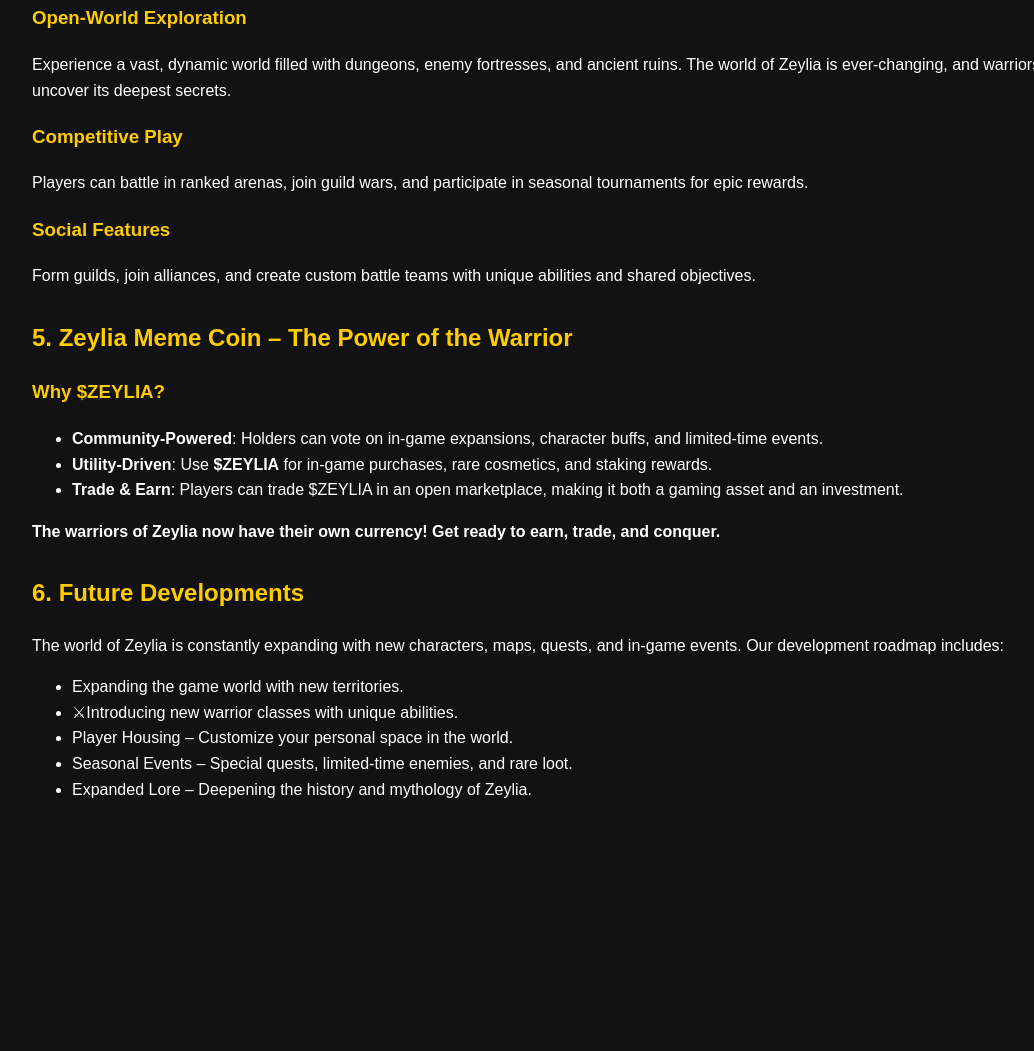
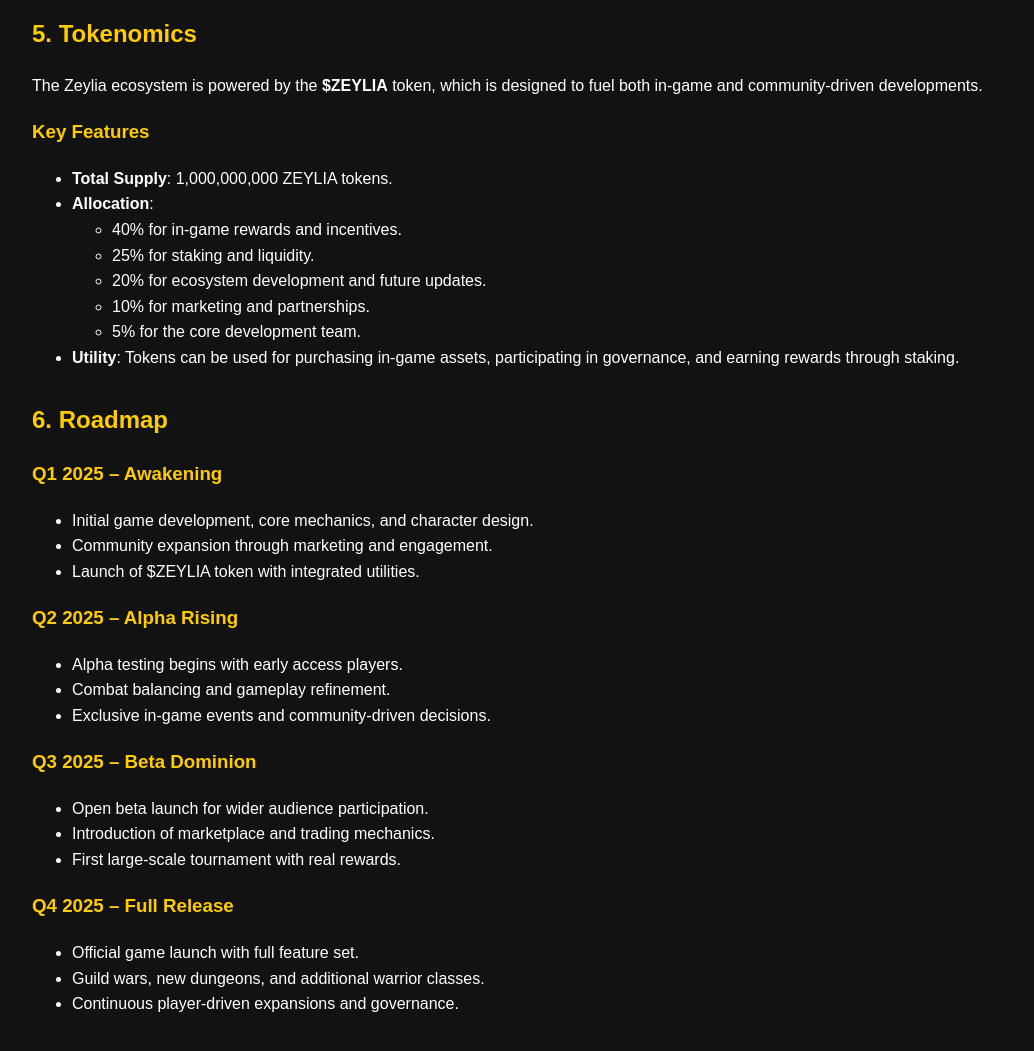
Before and after one commit to ethical-dilkhush/Zeylia, a plain HTML site: page white-paper.html in a window 1280 px wide. Shown: the part 1602-2653 px from the top of the page, without its empty margins (8-1042 px from the left). Before the commit the page ends 2474 px from the top, so only its background shows below. Drawn offline with Linux system fonts and the light colour scheme.

Commit message:
Update white-paper.html

```diff
--- a/white-paper.html
+++ b/white-paper.html
@@ -78,34 +78,52 @@
             <li><strong>Gear Customization</strong> – Upgrade weapons, craft armor, and enhance magical abilities.</li>
             <li><strong>Talent Trees</strong> – Choose a path that suits your playstyle – warrior, rogue, or mage.</li>
         </ul>
-        <h3>Open-World Exploration</h3>
-        <p>Experience a vast, dynamic world filled with dungeons, enemy fortresses, and ancient ruins. The world of Zeylia is ever-changing, and warriors must stay vigilant to uncover its deepest secrets.</p>
-        <h3>Competitive Play</h3>
-        <p>Players can battle in ranked arenas, join guild wars, and participate in seasonal tournaments for epic rewards.</p>
-        <h3>Social Features</h3>
-        <p>Form guilds, join alliances, and create custom battle teams with unique abilities and shared objectives.</p>
     </div>
 
     <div class="section">
-        <h2>5. Zeylia Meme Coin – The Power of the Warrior</h2>
-        <h3>Why $ZEYLIA?</h3>
+        <h2>5. Tokenomics</h2>
+        <p>The Zeylia ecosystem is powered by the <strong>$ZEYLIA</strong> token, which is designed to fuel both in-game and community-driven developments.</p>
+        <h3>Key Features</h3>
         <ul>
-            <li><strong>Community-Powered</strong>: Holders can vote on in-game expansions, character buffs, and limited-time events.</li>
-            <li><strong>Utility-Driven</strong>: Use <strong>$ZEYLIA</strong> for in-game purchases, rare cosmetics, and staking rewards.</li>
-            <li><strong>Trade & Earn</strong>: Players can trade $ZEYLIA in an open marketplace, making it both a gaming asset and an investment.</li>
+            <li><strong>Total Supply</strong>: 1,000,000,000 ZEYLIA tokens.</li>
+            <li><strong>Allocation</strong>:
+                <ul>
+                    <li>40% for in-game rewards and incentives.</li>
+                    <li>25% for staking and liquidity.</li>
+                    <li>20% for ecosystem development and future updates.</li>
+                    <li>10% for marketing and partnerships.</li>
+                    <li>5% for the core development team.</li>
+                </ul>
+            </li>
+            <li><strong>Utility</strong>: Tokens can be used for purchasing in-game assets, participating in governance, and earning rewards through staking.</li>
         </ul>
-        <p><strong>The warriors of Zeylia now have their own currency! Get ready to earn, trade, and conquer.</strong></p>
     </div>
 
     <div class="section">
-        <h2>6. Future Developments</h2>
-        <p>The world of Zeylia is constantly expanding with new characters, maps, quests, and in-game events. Our development roadmap includes:</p>
+        <h2>6. Roadmap</h2>
+        <h3>Q1 2025 – Awakening</h3>
         <ul>
-            <li>Expanding the game world with new territories.</li>
-            <li>⚔Introducing new warrior classes with unique abilities.</li>
-            <li>Player Housing – Customize your personal space in the world.</li>
-            <li>Seasonal Events – Special quests, limited-time enemies, and rare loot.</li>
-            <li>Expanded Lore – Deepening the history and mythology of Zeylia.</li>
+            <li>Initial game development, core mechanics, and character design.</li>
+            <li>Community expansion through marketing and engagement.</li>
+            <li>Launch of $ZEYLIA token with integrated utilities.</li>
+        </ul>
+        <h3>Q2 2025 – Alpha Rising</h3>
+        <ul>
+            <li>Alpha testing begins with early access players.</li>
+            <li>Combat balancing and gameplay refinement.</li>
+            <li>Exclusive in-game events and community-driven decisions.</li>
+        </ul>
+        <h3>Q3 2025 – Beta Dominion</h3>
+        <ul>
+            <li>Open beta launch for wider audience participation.</li>
+            <li>Introduction of marketplace and trading mechanics.</li>
+            <li>First large-scale tournament with real rewards.</li>
+        </ul>
+        <h3>Q4 2025 – Full Release</h3>
+        <ul>
+            <li>Official game launch with full feature set.</li>
+            <li>Guild wars, new dungeons, and additional warrior classes.</li>
+            <li>Continuous player-driven expansions and governance.</li>
         </ul>
     </div>
 </body>
```
